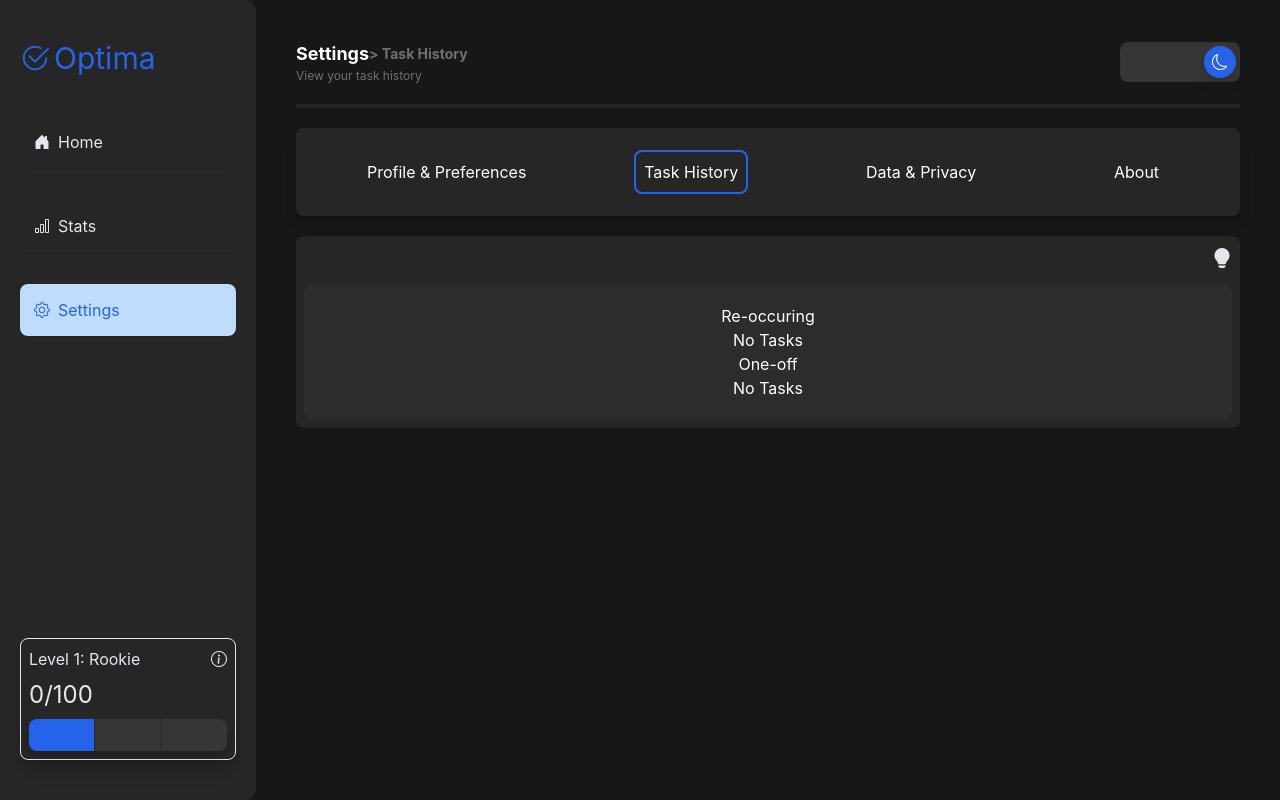
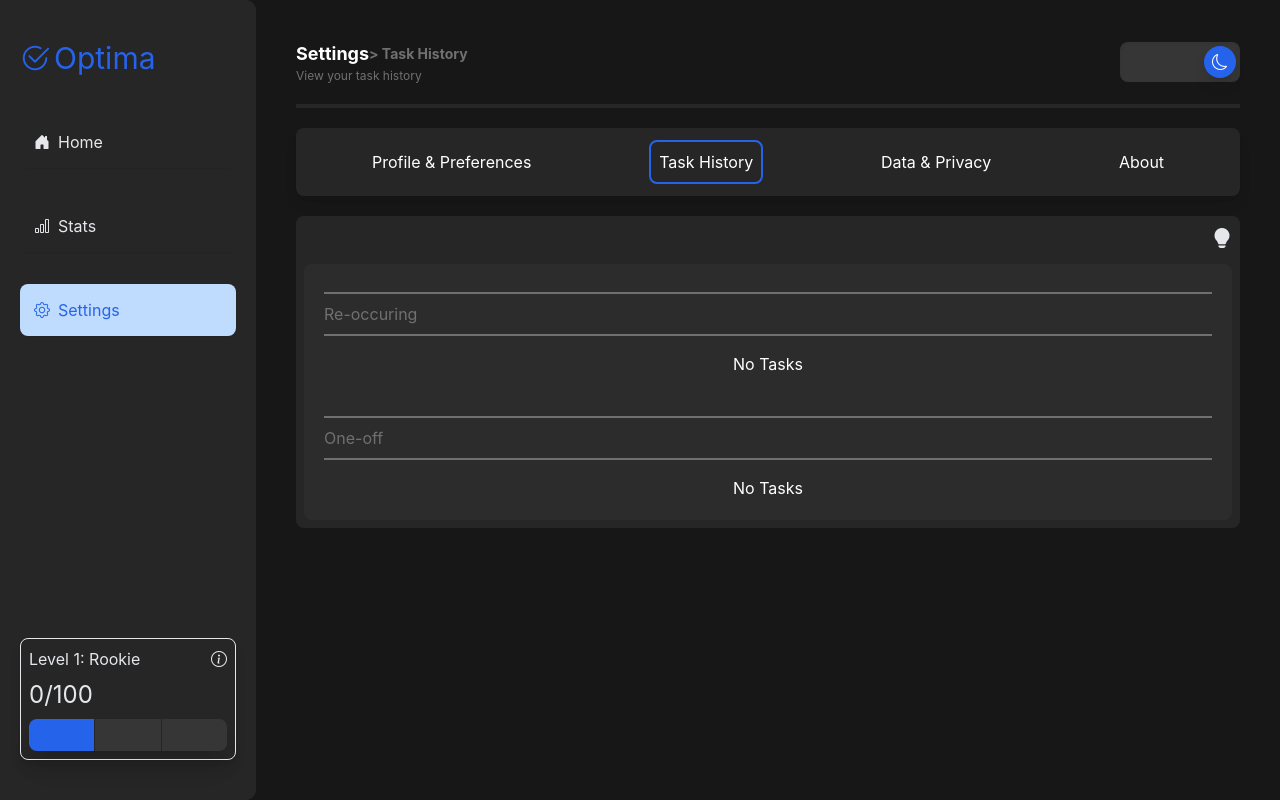
Before and after one commit to theinternetfae/Construction-site, a React (Vite) app: page /test/settings/history in a window 1280 px wide. Built offline with nearby package versions, Linux system fonts and the light colour scheme.

Commit message:
Setting up task Info

```diff
--- a/src/index.css
+++ b/src/index.css
@@ -795,11 +795,21 @@ body {
             }
 
             .tasks-holder {
-              @apply p-5 rounded-lg bg-[var(--light-grey)];
+              @apply p-5 rounded-lg bg-[var(--light-grey)] flex flex-col gap-8;
 
-              p {
-                @apply text-center text-sm
-                md:text-base;
+              .task-sections {
+                @apply flex flex-col gap-2;
+
+                .label {
+                  @apply text-[var(--special-text)]
+                  before:content-[''] before:border before:flex before:my-2
+                  after:content-[''] after:border after:flex after:my-2;
+                }
+
+                .filler {
+                  @apply text-center;
+                }
+
               }
             }
           }
@@ -946,6 +956,20 @@ body {
     }
   }
 
+  .task-info {
+    @apply bg-black/1 backdrop-blur-sm fixed top-0 z-50 w-full h-full flex flex-col justify-center p-5;
+
+    .task-info-body {
+      @apply border border-2 m-auto flex flex-col w-[50%] rounded-lg p-5 bg-[var(--mainbd-bg)] shadow-lg;
+
+
+      i {
+        @apply ml-auto text-lg cursor-pointer transition duration-300 ease-in-out
+        hover:text-[var(--accent)];
+      }
+    }
+  }
+
   .task-editor {
     @apply bg-black/1 backdrop-blur-sm fixed top-0 z-50 w-full h-full flex flex-col justify-center p-5;
 
@@ -955,7 +979,7 @@ body {
       lg:w-[50%];
 
       .exit-editor {
-        @apply ml-auto text-lg cursor-pointer text-[var(--muted-text)] transition duration-300 ease-in-out text-base
+        @apply ml-auto cursor-pointer text-lg text-[var(--muted-text)] transition duration-300 ease-in-out
         hover:text-[var(--accent)]
         md:text-xl;
       }
--- a/src/pages/Settings.jsx
+++ b/src/pages/Settings.jsx
@@ -26,7 +26,7 @@ function Settings() {
 
         if(location.pathname === '/test/settings/privacy') {
             setHeaderTag('Data & Privacy');
-            setSubtitleTag('All about your data');
+            setSubtitleTag('All about your data & privacy');
         }
 
         if(location.pathname === '/test/settings/about') {
@@ -63,19 +63,23 @@ function Settings() {
             <section className="settings-navigations">
 
                 <Link to={"profile"} className={`sett-nav ${location.pathname === '/test/settings/profile' ? 'border-[var(--accent)]' : ""}`}>
-                    <p>Profile & Preferences</p>
+                    <i className="bi bi-person md:hidden"></i>
+                    <p className="hidden md:block">Profile & Preferences</p>
                 </Link>
 
                 <Link to={"history"} className={`sett-nav ${location.pathname === '/test/settings/history' ? 'border-[var(--accent)]' : ""}`}>
-                    <p>Task History</p>
+                    <i className="bi bi-clock-history md:hidden"></i>
+                    <p className="hidden md:block">Task History</p>
                 </Link>
 
                 <Link to={"privacy"} className={`sett-nav ${location.pathname === '/test/settings/privacy' ? 'border-[var(--accent)]' : ""}`}>
-                    <p className="sett-nav">Data & Privacy</p>
+                    <i className="bi bi-lock md:hidden"></i>
+                    <p className="hidden md:block">Data & Privacy</p>
                 </Link>
 
                 <Link to={"about"} className={`sett-nav ${location.pathname === '/test/settings/about' ? 'border-[var(--accent)]' : ""}`}>
-                    <p className="sett-nav">About</p>
+                    <i className="bi bi-info-circle md:hidden"></i>
+                    <p className="hidden md:block">About</p>
                 </Link>
 
             </section>
--- a/src/settings pages/History.jsx
+++ b/src/settings pages/History.jsx
@@ -1,15 +1,73 @@
-function Handler() {
+import { useContext, useEffect, useMemo } from "react";
+import { TaskContext } from "../js files/contexts";
+import dayjs from "../js files/DayJs.js";
+import Task from "../utilities jsx/Task";
+
+function History() {
+
+    const {taskList} = useContext(TaskContext);
+
+    const today = dayjs();
+
+    const reOccuringTasks = useMemo(() => {
+
+        const uniqueTasksMap = new Map();
+
+        for (const task of taskList) {
+            if (task.days.length > 0) {
+                uniqueTasksMap.set(task.parentId, task);
+            }
+        }
+
+        const uniqueTasks = [...uniqueTasksMap.values()];
+
+        return uniqueTasks;
+
+    }, [taskList, today]);
+
+    const oneOffTasks = useMemo(() => {
+
+        const uniqueTasksMap = new Map();
+
+        for (const task of taskList) {
+            if (task.days.length === 0) {
+                uniqueTasksMap.set(task.parentId, task);
+            }
+        }
+
+        const uniqueTasks = [...uniqueTasksMap.values()];
+
+        return uniqueTasks;
+
+    }, [taskList, today]);
+
+    useEffect(() => {
+        console.log("Re-occuring:", reOccuringTasks);
+        console.log("One-off:", oneOffTasks);
+    }, [])
+
     return (
         <div className="history">
             <i className="bi bi-lightbulb-fill"></i>
             <section className="tasks-holder">
                 <div className="task-sections">
-                    <p>Re-occuring</p>
-                    <p>No Tasks</p>
+                    <p className="label">Re-occuring</p>
+                    {reOccuringTasks.length === 0 && <p className="filler">No Tasks</p>}
+                    {reOccuringTasks.map((t, i) => <Task
+                        key={t.uniqueId}
+                        taskInfo={t}
+                        noShow={true}
+                    />)}
+
                 </div>
                 <div className="task-sections">
-                    <p>One-off</p>
-                    <p>No Tasks</p>
+                    <p className="label">One-off</p>
+                    {oneOffTasks.length === 0 && <p className="filler">No Tasks</p>}
+                    {oneOffTasks.map((t, i) => <Task
+                        key={t.uniqueId}
+                        taskInfo={t}
+                        noShow={true}
+                    />)}
                 </div>
 
             </section>
@@ -17,4 +75,4 @@ function Handler() {
     );
 }
 
-export default Handler;
+export default History;
--- a/src/utilities jsx/Task.jsx
+++ b/src/utilities jsx/Task.jsx
@@ -3,6 +3,7 @@ import TaskEditor from "./TaskEditor.jsx"
 import { TaskContext } from "../js files/contexts.js";
 import { saveTaskList } from "../js files/Storage.js";
 import dayjs from "../js files/DayJs.js";
+import TaskInfo from "./TaskInfo.jsx";
 
 function Task({taskInfo, noShow}) {
 
@@ -10,6 +11,8 @@ function Task({taskInfo, noShow}) {
     const createdToday = !dayjs(taskInfo.scheduledDate).isToday();
 
     const {taskList, setTaskList} = useContext(TaskContext);
+
+    const [info, setInfo] = useState(false);
 
     const [editing, setEditing] = useState(false);
 
@@ -45,6 +48,9 @@ function Task({taskInfo, noShow}) {
 
                 disabled={createdToday}/>
 
+                <i className={`bi bi-eye ${noShow ? 'block' : 'hidden'}`}
+                onClick={() => setInfo(true)}></i>
+
             </section>
 
             {editing && <TaskEditor
@@ -54,6 +60,10 @@ function Task({taskInfo, noShow}) {
 
             />}
 
+            {info && <TaskInfo
+                task={taskInfo}
+                exit={() => setInfo(false)}
+            />}
         </div>
     );
 }
--- /dev/null
+++ b/src/utilities jsx/TaskInfo.jsx
@@ -0,0 +1,19 @@
+import { createPortal } from "react-dom";
+
+function TaskInfo({task, exit}) {
+    return createPortal(
+        <div className="task-info">
+
+            <section className="task-info-body"
+            style={{
+                borderColor: task.color
+            }}>
+                <i className="bi bi-x-square-fill exit-editor" onClick={exit}></i>
+                {task.name}
+            </section>
+
+        </div>, document.getElementById("modal-root")
+    );
+}
+
+export default TaskInfo;
```
